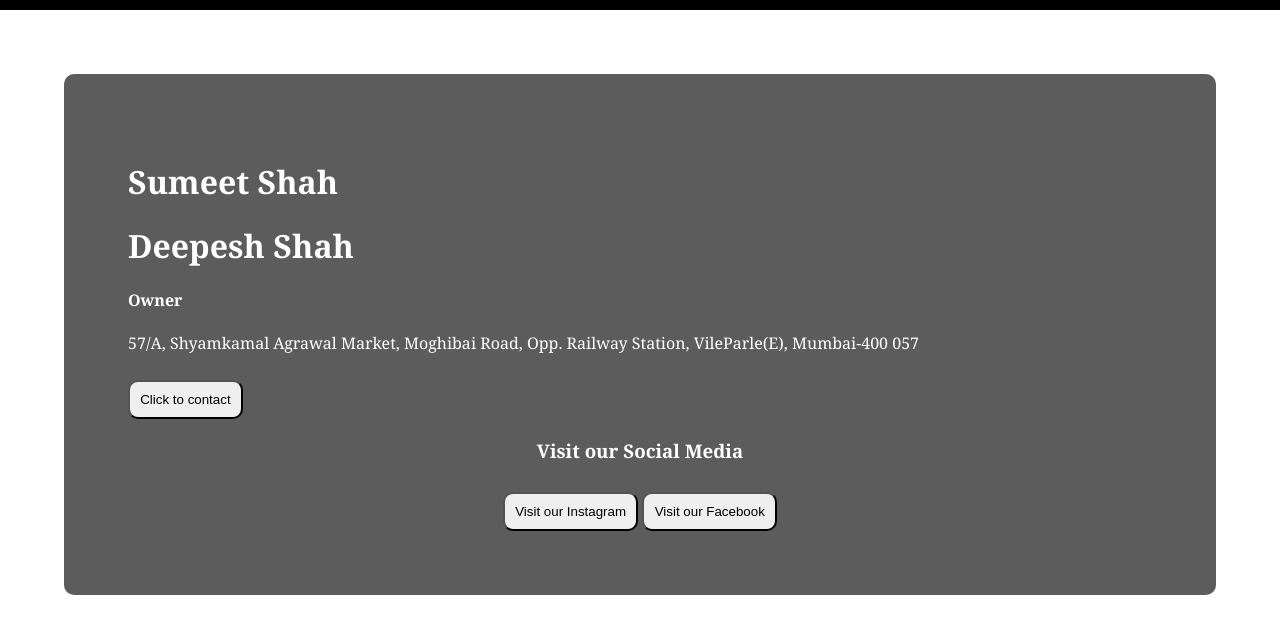
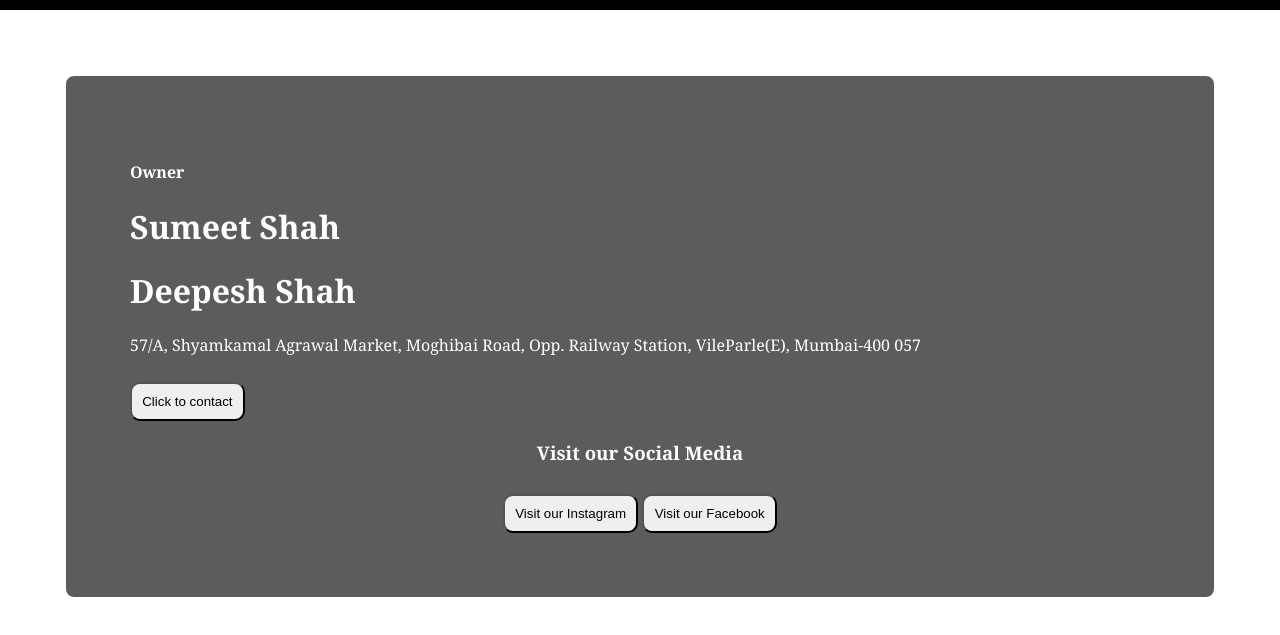
Before and after one commit to SarthAradhye/SumeetShubhLabh, a plain HTML site: page index.html in a window 1280 px wide. Shown: the part 145-780 px from the top of the page. Drawn offline with Linux system fonts and the light colour scheme.

Commit message:
owner position changed

```diff
--- a/index.html
+++ b/index.html
@@ -34,6 +34,7 @@
             background-color: #000000a3;
             color: #fff;
             border-radius: 10px;
+            border: #fff solid 2px;
         }
         button{
             padding: 1%;
@@ -67,9 +68,9 @@
 
     <div class="card">
         <div class="cardCont">
+            <h4>Owner</h4>
             <h1>Sumeet Shah</h1>
             <h1>Deepesh Shah</h1>
-            <h4>Owner</h4>
             <p>57/A, Shyamkamal Agrawal Market, Moghibai Road, Opp. Railway Station, VileParle(E), Mumbai-400 057</p>
             <button onclick="whatsapp()">Click to contact</button>
             <div class="socialMedia">
```
